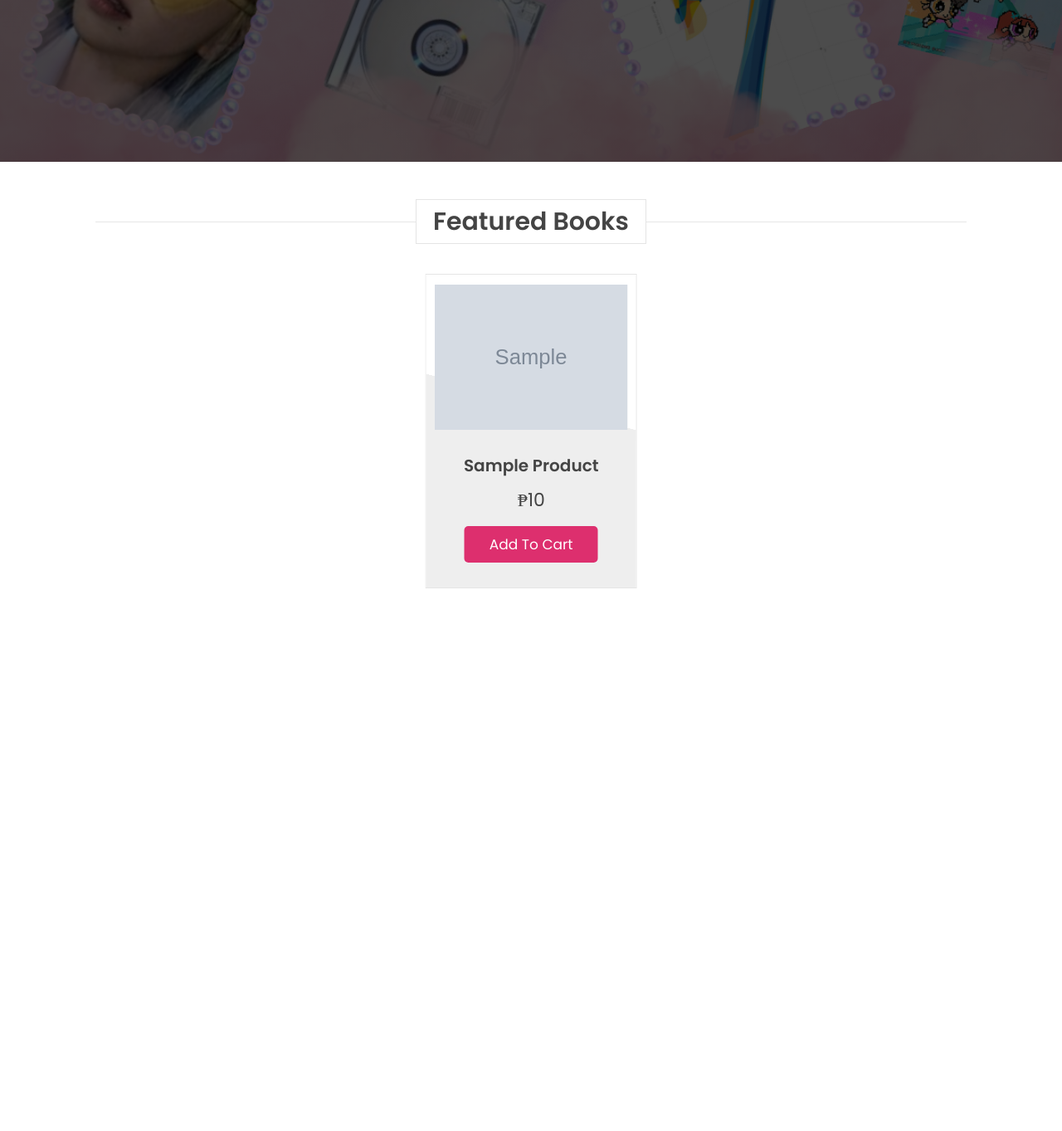
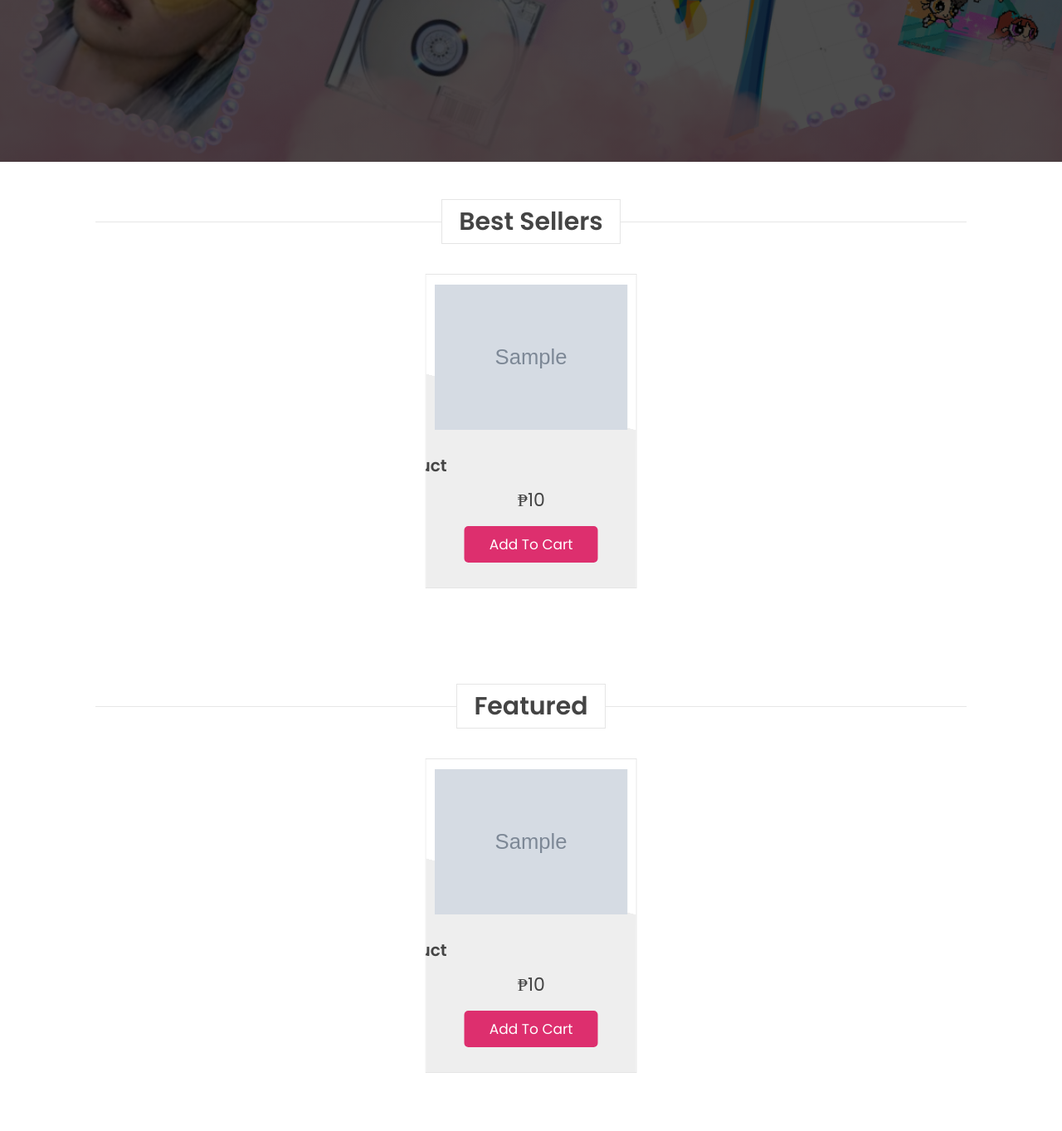
Before and after one commit to JoshuaMiguel21/Yeokart, a PHP site: page /Yeokart/customer_homepage2.php in a window 1280 px wide. Shown: the part 746-2109 px from the top of the page at 83% size. Before the commit the page ends 1455 px from the top, so only its background shows below. Run offline with PHP 8.4, Linux system fonts and the light colour scheme; tables that the repository leaves empty hold one stand-in row (values such as "Sample post"); grey boxes marked "Sample" are stand-in pictures.

Commit message:
updated new customer homepage

```diff
--- a/css/style_customer_homepage.css
+++ b/css/style_customer_homepage.css
@@ -236,7 +236,8 @@ section{
     box-shadow: 0 0 0 2px #fff inset;
 }
 
-.featured .featured-slider .box{
+.featured .featured-slider .box,
+.best .best-slider .box{
     width: 25rem;
     margin: 2rem 0;
     position: relative;
@@ -244,10 +245,12 @@ section{
     border: var(--border);
     text-align: center;
 }
-.featured .featured-slider .box:hover{
+.featured .featured-slider .box:hover,
+.best .best-slider .box:hover{
     border: var(--border-hover);
 }
-.featured .featured-slider .box .image{
+.featured .featured-slider .box .image,
+.best .best-slider .box .image{
     padding: 1rem;
     background: linear-gradient(15deg, #eee 30%, #fff 30.1%);
     display: flex;
@@ -255,15 +258,18 @@ section{
     align-items: center;
     height: 20rem;
 }
-.featured .featured-slider .box:hover .image{
+.featured .featured-slider .box:hover .image,
+.best .best-slider .box:hover .image{
     transform:translateY(6rem) ;
 }
-.featured .featured-slider .box .image img{
+.featured .featured-slider .box .image img,
+.best .best-slider .box .image img{
     max-width: 100%;
     max-height: 100%;
     object-fit: contain;
 }
-.featured .featured-slider .box .icons{
+.featured .featured-slider .box .icons,
+.best .best-slider .box .icons{
     border-bottom: var(--border-hover);
     position: absolute;
     top: 0;
@@ -273,33 +279,51 @@ section{
     z-index: 1;
     transform: translateY(-100%);
 }
-.featured .featured-slider .box:hover .icons{
+.featured .featured-slider .box:hover .icons,
+.best .best-slider .box:hover .icons{
     transform: translateY(0%);
 }
-.featured .featured-slider .box .icons a{
+.featured .featured-slider .box .icons a,
+.best .best-slider .box .icons a{
     color: var(--black);
     font-size: 2.2rem;
     padding: 1.3rem 1.5rem;
 }
-.featured .featured-slider .box .icons a:hover{
+.featured .featured-slider .box .icons a:hover,
+.best .best-slider .box .icons a:hover{
     background: var(--pink);
     color: #fff;
 }
-.featured .featured-slider .box .content{
+.featured .featured-slider .box .content,
+.best .best-slider .box .content{
     background: #eee;
     padding: 1.5rem;
 }
-.featured .featured-slider .box .content h3{
+.featured .featured-slider .box .content h3,
+.best .best-slider .box .content h3{
     font-size: 2rem;
     color: var(--black);
 }
-.featured .featured-slider .box .content .price{
+.featured .featured-slider .box .content .price,
+.best .best-slider .box .content .price{
     font-size: 2.2rem;
     color: var(--black);
     padding-top: 1rem;
 }
+@keyframes marquee {
+    0% { transform: translateX(0); }
+    100% { transform: translateX(-100%); }
+}
 
-.featured .btn{
+.marquee {
+    white-space: nowrap;
+    overflow: hidden;
+    animation: marquee 10s linear infinite;
+    width: 200%;
+}
+
+.featured .btn,
+.best .btn{
     margin-top: 1rem;
     display: inline-block;
     padding: .9rem 3rem;
@@ -313,7 +337,8 @@ section{
     text-decoration: none;
 }
 
-.featured .btn:hover{
+.featured .btn:hover,
+.best .btn:hover{
     background: var(--dark-color);
 }
 .swiper-button-next,
--- a/pages/customer_homepage2.php
+++ b/pages/customer_homepage2.php
@@ -53,8 +53,44 @@
             </div>
         </div>
     </section>
+    <section class="best" id="best">
+        <h1 class="heading"><span>Best Sellers</span></h1>
+        <div class="swiper best-slider">
+            <div class="swiper-wrapper">
+                <?php
+                include('../database/db_items.php');
+                $select_query = $select_query = "SELECT * FROM products";
+                $result_query = mysqli_query($con, $select_query);
+                while ($row = mysqli_fetch_assoc($result_query)) {
+                    $item_id = $row['item_id'];
+                    $item_name = $row['item_name'];
+                    $item_price = $row['item_price'];
+                    $item_description = $row['item_description'];
+                    $item_quantity = $row['item_quantity'];
+                    $category_name = $row['category_name'];
+                    $item_image1 = $row['item_image1'];
+                    echo "<div class='swiper-slide box'>
+                    <div class='icons'>
+                        <a href='#' class='fas fa-eye'></a>
+                    </div>
+                    <div class='image'>
+                    <img src='./item_images/$item_image1' alt=''>
+                    </div>
+                    <div class='content'>
+                    <h3 class='marquee'>$item_name</h3>
+                    <div class='price'>₱$item_price</div>
+                    <a href='#' class='btn'>Add to Cart</a>
+                    </div>
+                </div>";
+                }
+                ?>
+            </div>
+            <div class="swiper-button-next"></div>
+            <div class="swiper-button-prev"></div>
+        </div>
+    </section>
     <section class="featured" id="featured">
-        <h1 class="heading"><span>Featured Books</span></h1>
+        <h1 class="heading"><span>Featured</span></h1>
         <div class="swiper featured-slider">
             <div class="swiper-wrapper">
                 <?php
@@ -77,7 +113,7 @@
                     <img src='./item_images/$item_image1' alt=''>
                     </div>
                     <div class='content'>
-                    <h3>$item_name</h3>
+                    <h3 class='marquee'>$item_name</h3>
                     <div class='price'>₱$item_price</div>
                     <a href='#' class='btn'>Add to Cart</a>
                     </div>
@@ -144,6 +180,45 @@
                 },
             },
         });
+        var swiper = new Swiper(".best-slider", {
+            spaceBetween: 10,
+            loop: true,
+            centeredSlides: true,
+            autoplay: {
+                delay: 9500,
+                disabledOnInteraction: false,
+            },
+            navigation: {
+                nextEl: ".swiper-button-next",
+                prevEl: ".swiper-button-prev"
+            },
+            breakpoints: {
+                0: {
+                    slidesPerView: 1,
+                },
+                347: {
+                    slidesPerView: 2,
+                },
+                450: {
+                    slidesPerView: 2,
+                },
+                768: {
+                    slidesPerView: 3,
+                },
+                1024: {
+                    slidesPerView: 4,
+                },
+            },
+        });
+        document.addEventListener('DOMContentLoaded', function() {
+            const itemNames = document.querySelectorAll('.item-name');
+
+            itemNames.forEach(itemName => {
+                if (itemName.scrollWidth > itemName.clientWidth) {
+                    itemName.classList.add('marquee');
+                }
+            });
+        });
     </script>
 </body>
 
```
Also changed, not shown: pages/item_images/jordan.jpg (added).
